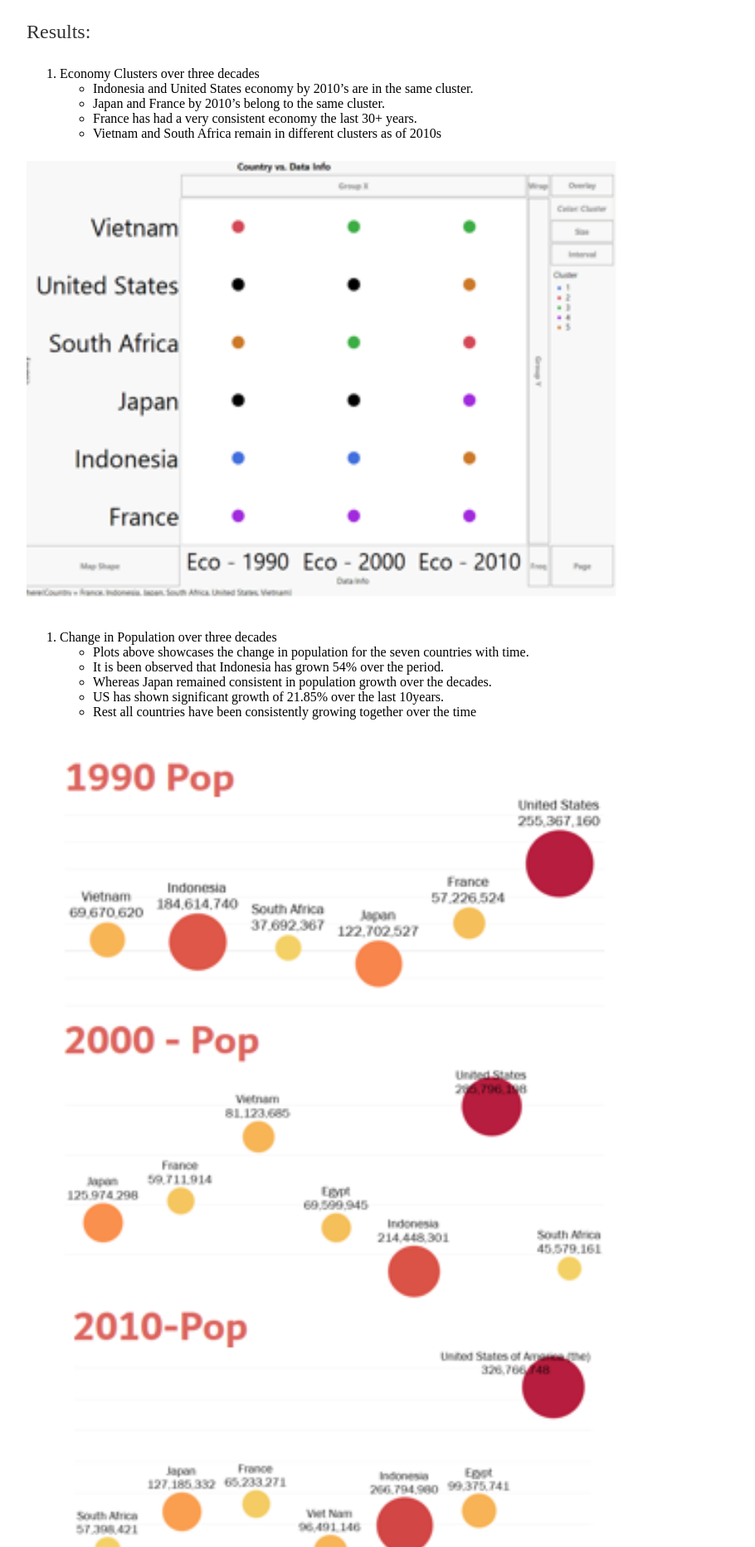
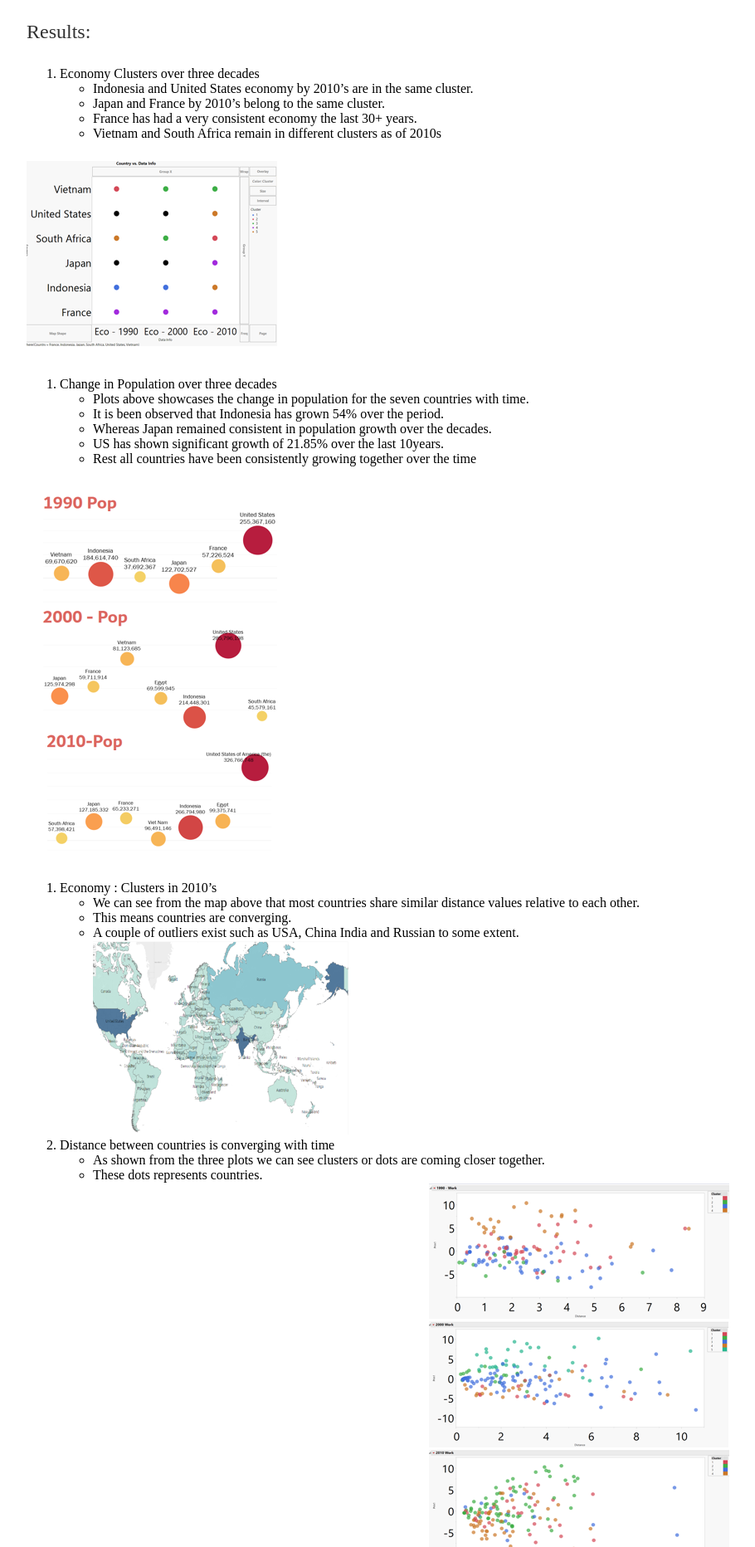
Before and after one commit to mmuktasingh/mmuktasingh.github.io, a Jekyll site: the page built from _posts/2019-10-31-Nation-comparison.md, in a window 1280 px wide. Shown: the part 1052-2916 px from the top of the page at 83% size, without its empty margins (160-1070 px from the left). Built offline with Jekyll 4.4.1, drawn with Linux system fonts in a browser that asks for light colours.

Commit message:
Update 2019-10-31-Nation-comparison.md

```diff
--- a/_posts/2019-10-31-Nation-comparison.md
+++ b/_posts/2019-10-31-Nation-comparison.md
@@ -31,7 +31,7 @@
 - France has had a very consistent economy the last 30+ years.
 - Vietnam and South Africa remain in different clusters as of 2010s
 
-![test image size](https://github.com/mmuktasingh/mmuktasingh.github.io/blob/master/images/Economy_cluster.PNG?raw=true){:height="20%" width="80%"}
+![test image size](https://github.com/mmuktasingh/mmuktasingh.github.io/blob/master/images/Economy_cluster.PNG?raw=true)
 
 
 2. Change in Population over three decades
@@ -41,21 +41,21 @@
 - US has shown significant growth of 21.85% over the last 10years.
 - Rest all countries have been consistently growing together over the time
 
-![test image size](https://github.com/mmuktasingh/mmuktasingh.github.io/blob/master/images/Pop.PNG?raw=true){:height="20%" width="80%"}
+![test image size](https://github.com/mmuktasingh/mmuktasingh.github.io/blob/master/images/Pop.PNG?raw=true)
 
 
 3. Economy : Clusters in 2010's
 - We can see from the map above that most countries share similar distance values relative to each other.
 - This means countries are converging.
 - A couple of outliers exist such as USA, China India and Russian to some extent.
-![test image size](https://github.com/mmuktasingh/mmuktasingh.github.io/blob/master/images/Economy2.PNG?raw=true){:height="30%" width="50%"}
+![test image size](https://github.com/mmuktasingh/mmuktasingh.github.io/blob/master/images/Economy2.PNG?raw=true)
 
 
 4. Distance between countries is converging with time
 - As shown from the three plots we can see clusters or dots are coming closer together.
 - These dots represents countries.
 - Similar trends are observed in energy and economic categories
-![test image size](https://github.com/mmuktasingh/mmuktasingh.github.io/blob/master/images/Distance%20between%20countries%20converging%20with%20time.PNG?raw=true){:height="20%" width="80%"}
+![test image size](https://github.com/mmuktasingh/mmuktasingh.github.io/blob/master/images/Distance%20between%20countries%20converging%20with%20time.PNG?raw=true)
 
 
 Conclusions:
```
